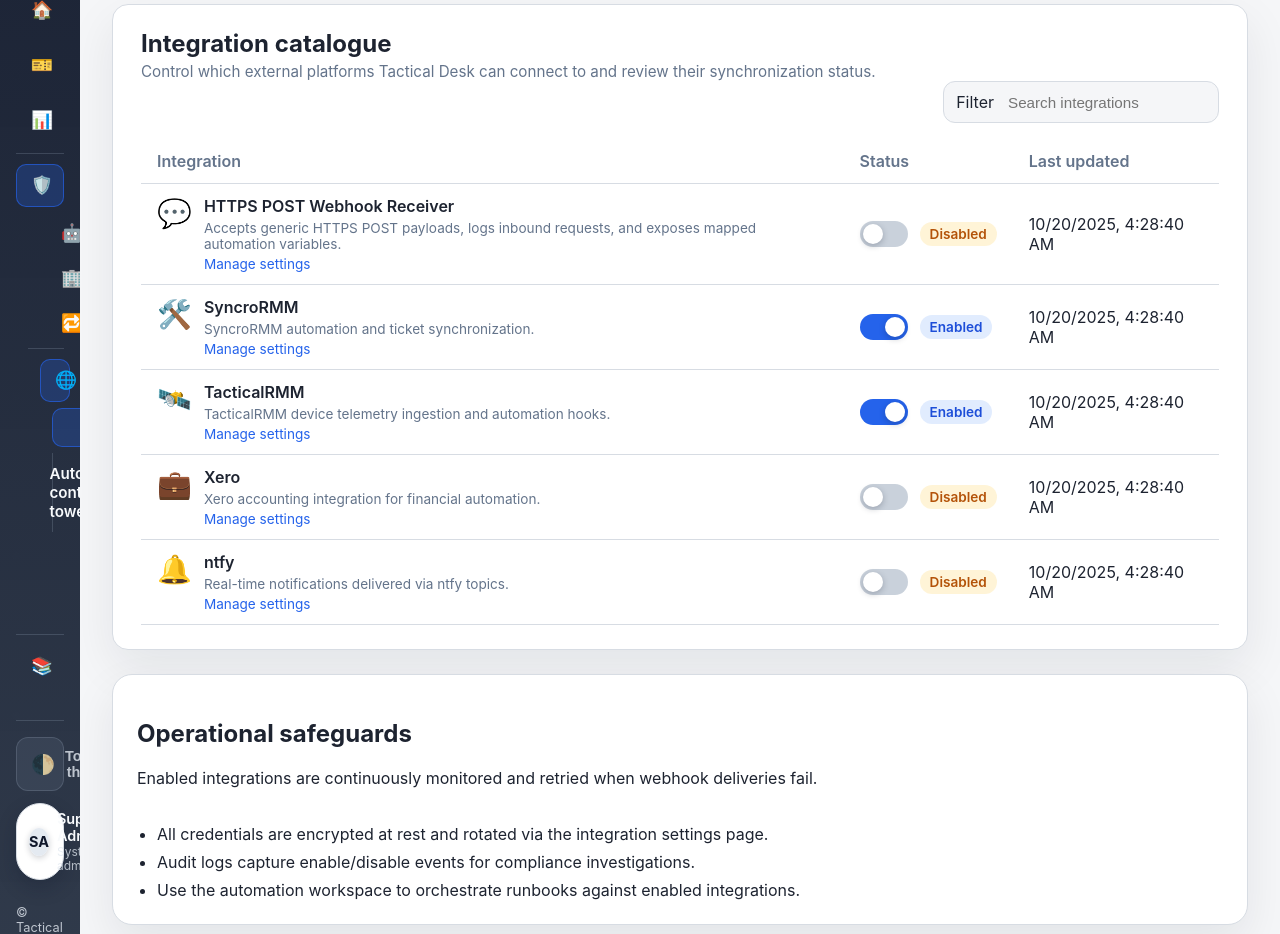
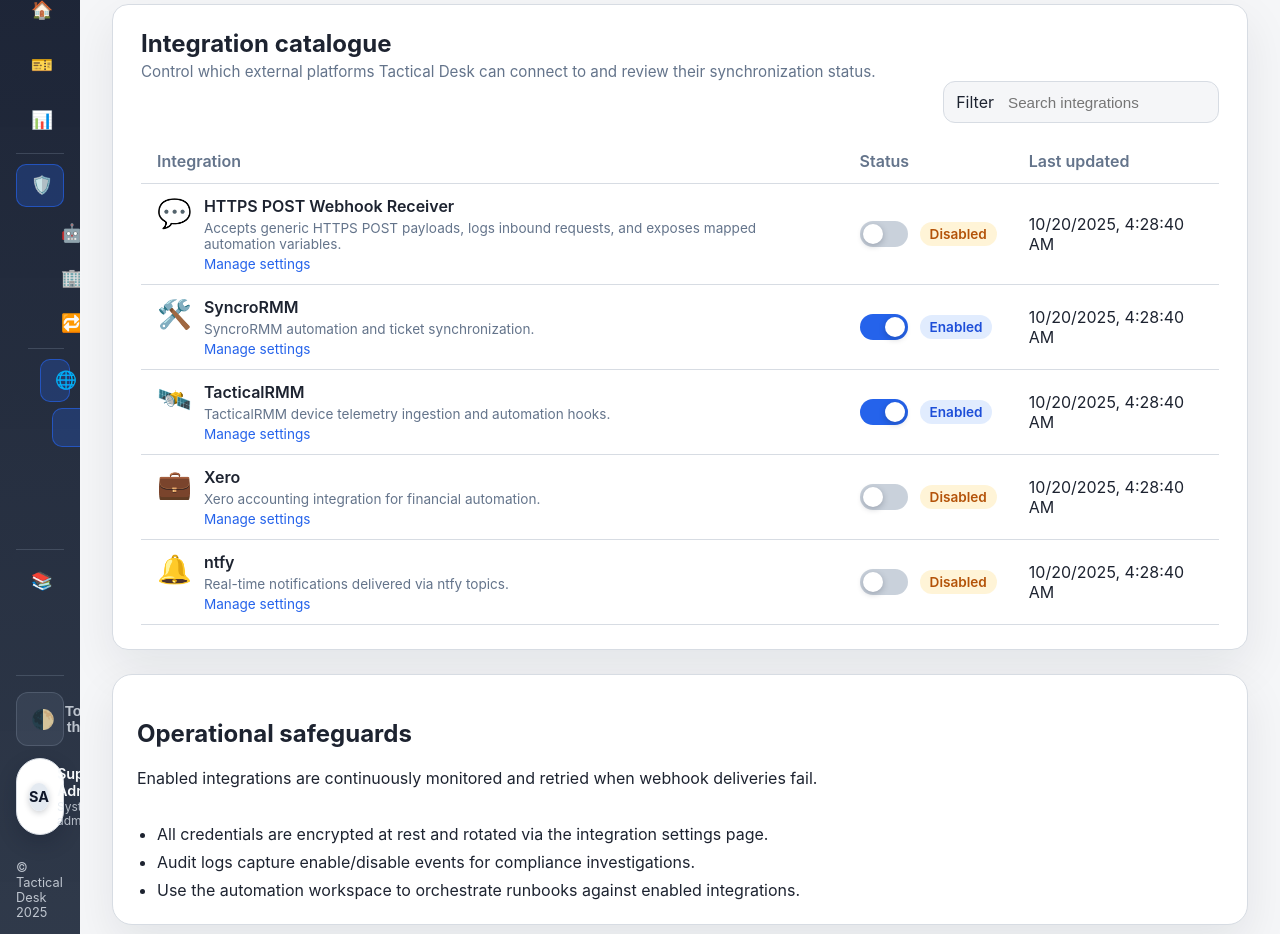
Before and after one commit to bradhawkins85/tacticaldesk, a FastAPI app: page /integrations in a window 1280 px wide. Shown: the part 100-1034 px from the top of the page. Run offline with FastAPI, Linux system fonts and the light colour scheme; data comes from the database, SQL or seed files in the repository; parts of the project's set-up code (start-up, migrations or seed data) failed here and were passed over.

Commit message:
Remove redundant integration navigation buttons

```diff
--- a/app/web/templates/integration_detail.html
+++ b/app/web/templates/integration_detail.html
@@ -1,10 +1,5 @@
 {% extends "base.html" %}
 {% set sidebar_actions_parent = 'admin:integrations' %}
-{% set sidebar_actions %}
-<div class="nav-actions">
-  <a class="secondary-button" href="{{ url_for('integrations_index') }}">All integrations</a>
-</div>
-{% endset %}
 {% block content %}
 <section class="content-section integration-header">
   <header class="section-header">
--- a/app/web/templates/integrations.html
+++ b/app/web/templates/integrations.html
@@ -1,10 +1,5 @@
 {% extends "base.html" %}
 {% set sidebar_actions_parent = 'admin:integrations' %}
-{% set sidebar_actions %}
-<div class="nav-actions">
-  <a class="secondary-button" href="{{ url_for('automation') }}">Automation control tower</a>
-</div>
-{% endset %}
 {% block content %}
 <section class="content-section">
   <header class="section-header">
```
Also changed, not shown: changes.md (+1 -0 lines).
